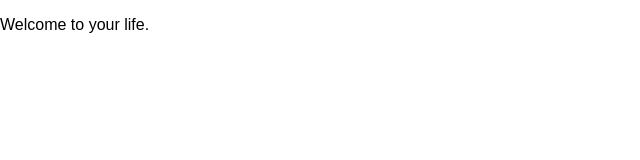
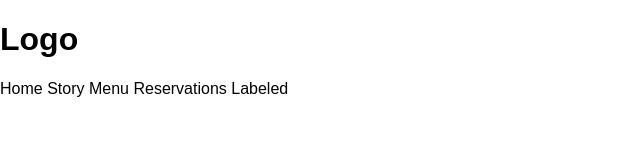
Before and after one commit to tdrobinson94/restauran-menu, a website with bundled scripts: page app/index.html in a window 1280 px wide. Shown: the whole page, without its empty margins (0-640 px from the left). Built offline with nearby package versions, Linux system fonts and the light colour scheme; files whose address does not match are found by name.

Commit message:
Start of layout

```diff
--- a/app/index.html
+++ b/app/index.html
@@ -8,8 +8,15 @@
     <link rel="stylesheet" href="css/main.css">
   </head>
   <body>
-    <div class="container">
-      <p>Welcome to your life.</p>
+    <div class="navbar-background">
+    </div>
+    <div class="navbar-content">
+      <h1 class="logo">Logo</h1>
+      <a class="menu-tabs">Home</a>
+      <a class="menu-tabs">Story</a>
+      <a class="menu-tabs">Menu</a>
+      <a class="menu-tabs">Reservations</a>
+      <a class="menu-tabs">Labeled</a>
     </div>
     <script src="js/bundle.js"></script>
   </body>
--- a/src/sass/main.scss
+++ b/src/sass/main.scss
@@ -0,0 +1,8 @@
+.navbar-background{
+  background: white;
+  filter: blur(4px);
+  -webkit-filter: blur(5px);
+  -moz-filter: blur(5px);
+  -o-filter: blur(5px);
+  -ms-filter: blur(5px);
+}
```
